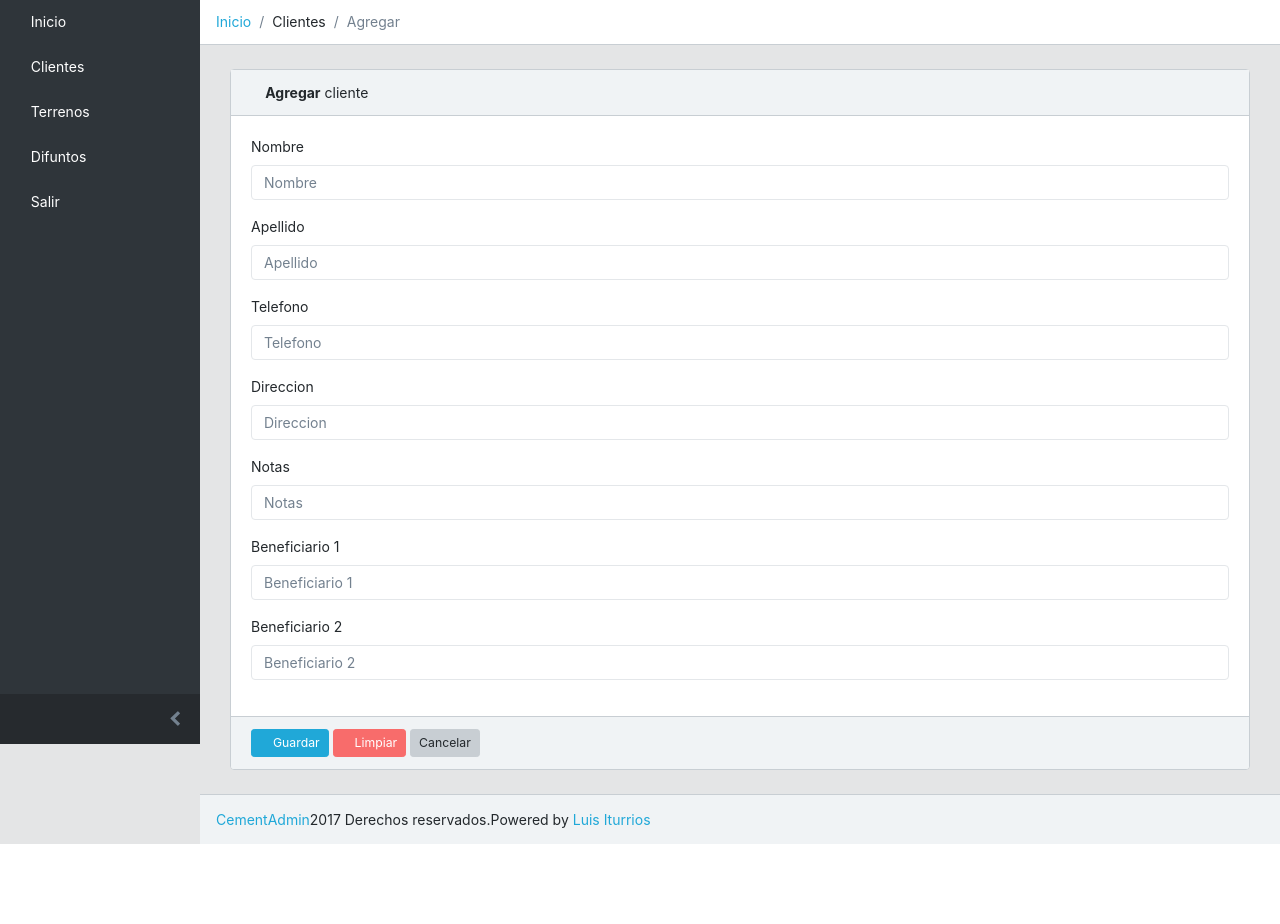
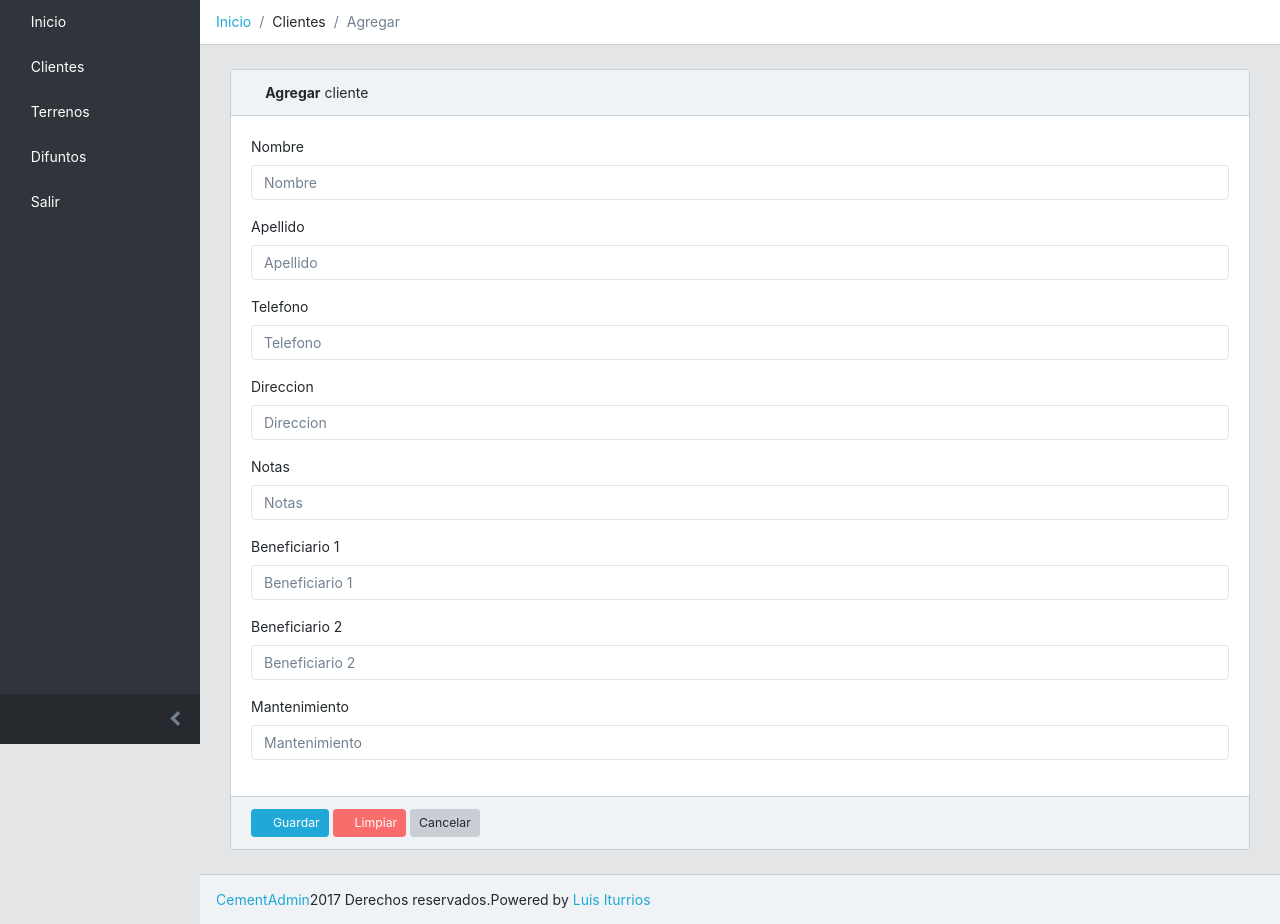
Before and after one commit to luisiturrios1/cementadmin, a Django app: page /cementerio/clientes/agregar/ in a window 1280 px wide. Shown: the part 56-980 px from the top of the page. Before the commit the page ends 900 px from the top, so only its background shows below. Run offline with Django 3.2, Linux system fonts and the light colour scheme; the visitor is signed in with stand-in values (Sample User, id 1); some libraries are stand-ins or nearby versions; some web fonts are replaced.

Commit message:
Soporte nuevo campo para mantenimiento

```diff
--- a/cementerio/forms/cliente.py
+++ b/cementerio/forms/cliente.py
@@ -17,4 +17,5 @@ class ClienteForm(forms.ModelForm):
             'notas',
             'beneficiario_1',
             'beneficiario_2',
+            'mantenimiento',
         ]
--- a/cementerio/models/cliente.py
+++ b/cementerio/models/cliente.py
@@ -31,6 +31,10 @@ class Cliente(models.Model):
     )
 
     beneficiario_2 = models.CharField(
+        max_length=200, null=True, blank=True, default=None
+    )
+
+    mantenimiento = models.CharField(
         max_length=200, null=True, blank=True, default=None
     )
 
@@ -71,6 +75,9 @@ class Cliente(models.Model):
         if self.beneficiario_2:
             self.beneficiario_2 = self.beneficiario_2.upper()
 
+        if self.mantenimiento:
+            self.mantenimiento = self.mantenimiento.upper()
+
         super(Cliente, self).save(force_insert,
                                   force_update, using, update_fields)
 
--- a/cementerio/templates/cementerio/clientes/clientesdetalle.html
+++ b/cementerio/templates/cementerio/clientes/clientesdetalle.html
@@ -31,6 +31,8 @@
                         {% if cliente.beneficiario_1 %}<p><strong>Beneficiario 1 :</strong> {{ cliente.beneficiario_1 | default:'' }}</p>{% endif %}
 
                         {% if cliente.beneficiario_2 %}<p><strong>Beneficiario 2 :</strong> {{ cliente.beneficiario_2 | default:'' }}</p>{% endif %}
+
+                        {% if cliente.mantenimiento %}<p><strong>Mantenimiento :</strong> {{ cliente.mantenimiento | default:'' }}</p>{% endif %}
 
                         <p><strong>Fecha de registro:</strong> {{ cliente.fecha_regitro }}</p>
 
--- a/cementerio/views/clientes/clientesmodificar.py
+++ b/cementerio/views/clientes/clientesmodificar.py
@@ -21,6 +21,7 @@ class ClientesModificar(PermissionRequiredMixin, UpdateView):
         'notas',
         'beneficiario_1',
         'beneficiario_2',
+        'mantenimiento',
     ]
 
     template_name = 'cementerio/clientes/clientesmodificar.html'
```
Also changed, not shown: cementerio/migrations/0022_cliente_mantenimiento.py (added).
